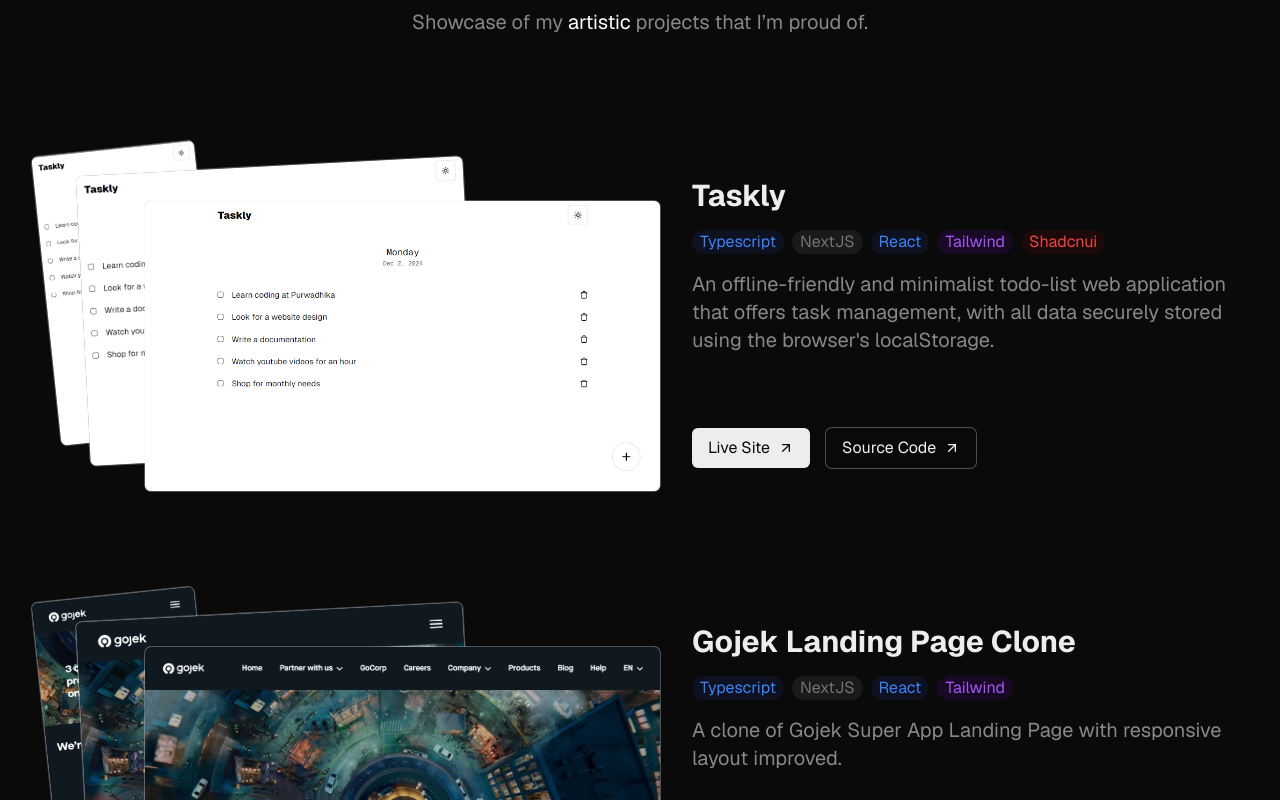
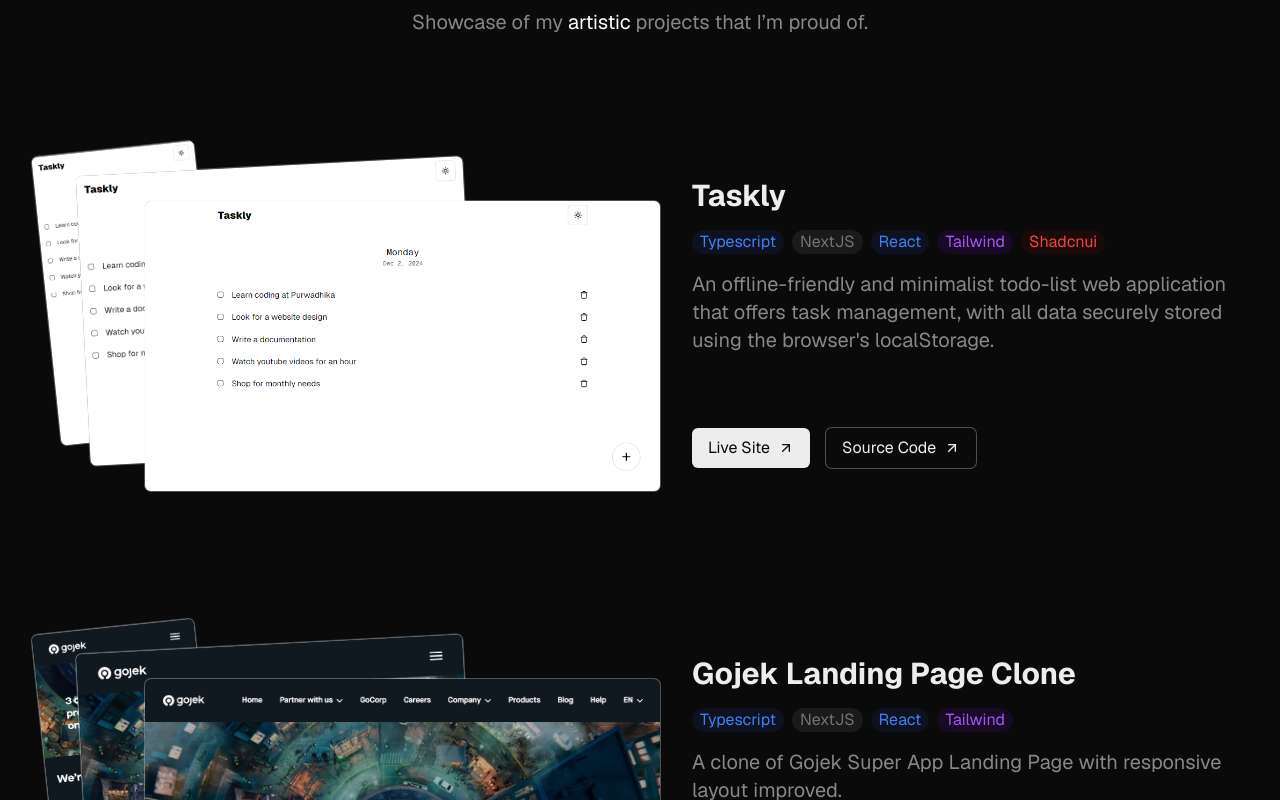
Before and after one commit to rach-syahputra/personal-website, a Next.js app: page / in a window 1280 px wide. Shown: the part 900-1700 px from the top of the page. Built offline with nearby package versions, Linux system fonts and the light colour scheme.

Commit message:
move image-collage component file to main page component folder

```diff
--- a/src/app/components/project-item.tsx
+++ b/src/app/components/project-item.tsx
@@ -1,11 +1,11 @@
+import { ArrowUpRight } from 'lucide-react'
+import Link from 'next/link'
 import Badge from '@/components/badge'
 import Button from '@/components/button'
 import Description from '@/components/description'
-import ImageCollage from '@/components/image-collage'
 import Title from '@/components/title'
+import ImageCollage from './image-collage'
 import { Colors, Images } from '@/lib/types'
-import { ArrowUpRight } from 'lucide-react'
-import Link from 'next/link'
 
 interface ProjectItemProps {
   project: {
--- a/src/app/components/projects.tsx
+++ b/src/app/components/projects.tsx
@@ -15,7 +15,7 @@
         </Description>
       </div>
 
-      <div className='flex w-full flex-col gap-8 lg:gap-16'>
+      <div className='flex w-full flex-col gap-8 lg:gap-16 xl:gap-24'>
         {projects.map((project) => (
           <ProjectItem key={project.id} project={project} />
         ))}
```
Also changed, not shown: src/app/components/image-collage.tsx (renamed from src/components/image-collage.tsx).
